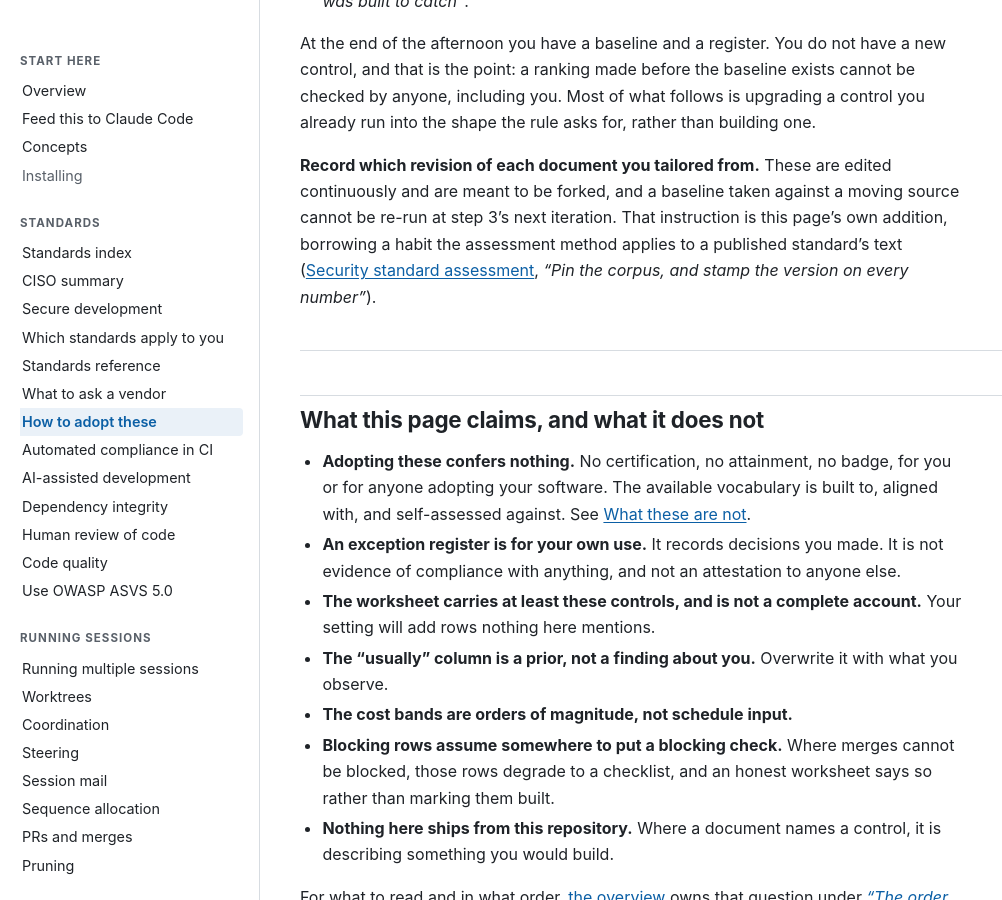
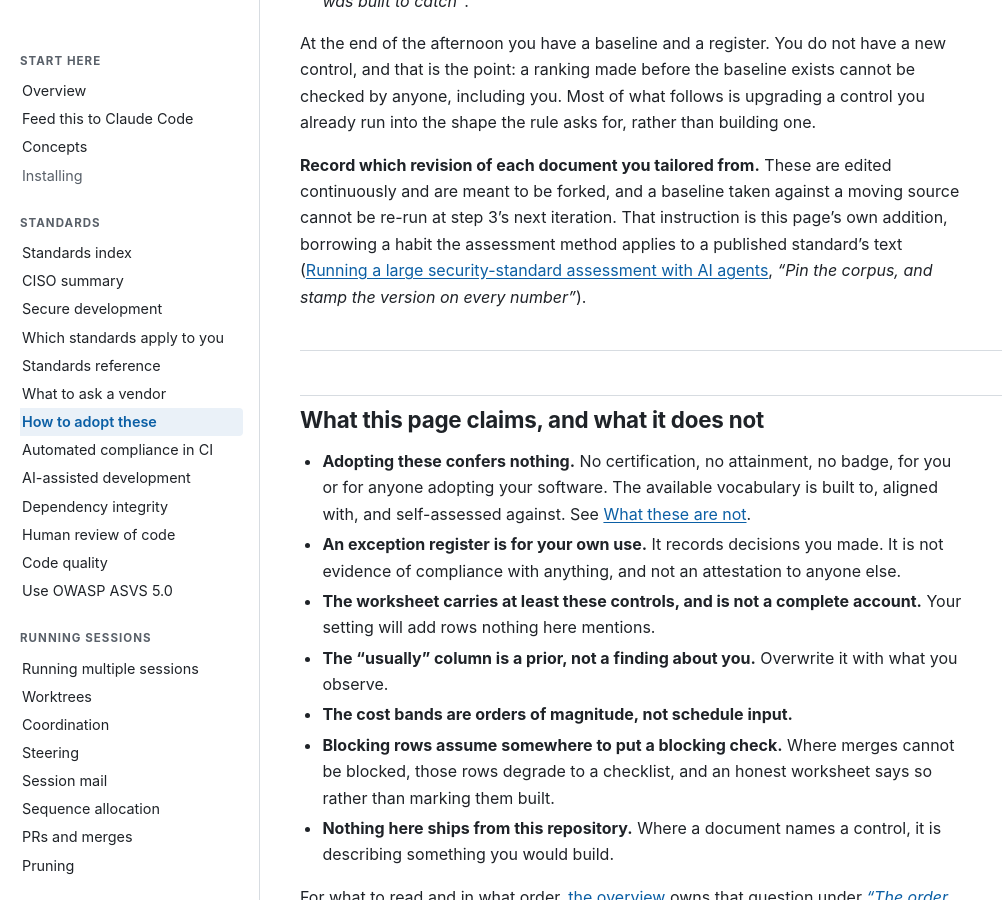
Before and after one commit to wshallwshall/claude-multisession, a Jekyll site: the page built from docs/standards/ADOPTING-THESE.md, in a window 1280 px wide and 900 px high, scrolled down 2013 px. Shown: the whole window, without its empty margins (0-1002 px from the left). Built offline with Jekyll 4.4.1, drawn with Linux system fonts in a browser that asks for light colours; our own code applies the rules of GitHub Pages for plain Markdown files; some of the changed text lies outside the part shown.

Commit message:
docs(adopting): the assessment page was cited under a name it does not have
Phase 9's naming half. Two references called it *Security standard assessment*, which is neither its
H1 nor its nav label, so a reader meeting it in three places met three documents.

WHAT THE MEASUREMENT ACTUALLY SHOWED, because the plan's description of this is wrong in a way worth
recording. It says the file appears under three names and to pick one H1 site-wide. There are five,
and two of them are a documented convention rather than a defect: `docs/_data/nav.yml` states in its
own header that `label` is the short nav name and `title` is the H1 verbatim, "which is not always
the same thing -- ASVS-ASSESSMENT.md never says ASVS in its heading". So `Use OWASP ASVS 5.0` is
correct wherever it appears as a label, and the H1 is correct in prose, and only these two were
neither.

TWO THINGS DELIBERATELY NOT CHANGED. The `Use OWASP ASVS 5.0` rows in STANDARDS-REFERENCE.md and
WHICH-STANDARDS-APPLY.md are inside the tables `test_the_selector_matches_the_routing_table.py` pins,
next to `test_the_routing_page_carries_no_third_copy_of_the_statuses`; rewriting that link text to
unify a name would edit the routing table and the interactive selector's parity in one move. And
`docs/index.md`'s `[Running a large assessment]` follows that page's own feature-list convention,
which is short labels beside `[Worktrees]`, `[Coordination]` and `[Hooks]` -- the same page already
uses the full H1 where it writes prose.

The citation at line 73 keeps its gated form. `test_heading_citations_resolve.py` matches the link
text as `[^\]]*` and checks the italic run that follows, so renaming the text leaves the gate intact,
and both links now sit on one line for HS-16.

Word copy rebuilt on pandoc 3.10. Verified in the built site: all 17 links from this file to
ASVS-ASSESSMENT rewrite, and the site emits zero unrewritten relative .md hrefs.

Co-Authored-By: Claude Opus 5 <noreply@anthropic.com>

```diff
--- a/docs/standards/ADOPTING-THESE.md
+++ b/docs/standards/ADOPTING-THESE.md
@@ -70,8 +70,9 @@ rather than building one.
 **Record which revision of each document you tailored from.** These are edited continuously and are
 meant to be forked, and a baseline taken against a moving source cannot be re-run at step 3's next
 iteration. That instruction is this page's own addition, borrowing a habit the assessment method
-applies to a published standard's text ([Security standard assessment](../ASVS-ASSESSMENT.md), *"Pin
-the corpus, and stamp the version on every number"*).
+applies to a published standard's text
+([Running a large security-standard assessment with AI agents](../ASVS-ASSESSMENT.md), *"Pin the
+corpus, and stamp the version on every number"*).
 
 ---
 
@@ -656,8 +657,9 @@ lagging its current headings rather than as a complete account of them.
 
 ### If you run a formal assessment against a published standard
 
-From [Security standard assessment](../ASVS-ASSESSMENT.md). These apply only if you assess a codebase
-against a standard with many individually verifiable requirements. Skip the whole table otherwise.
+From [Running a large security-standard assessment with AI agents](../ASVS-ASSESSMENT.md). These
+apply only if you assess a codebase against a standard with many individually verifiable
+requirements. Skip the whole table otherwise.
 
 | Control | From | Force | Cost | Usually |
 |---|---|---|---|---|
```
Also changed, not shown: 1 other file.
